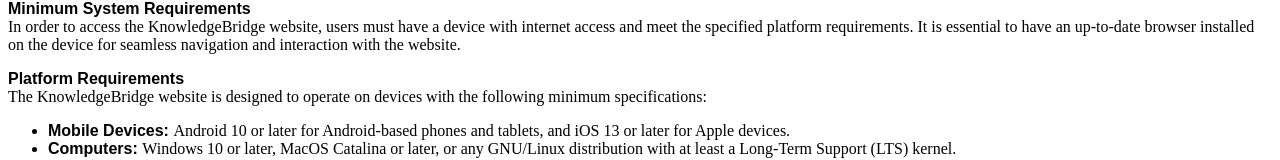
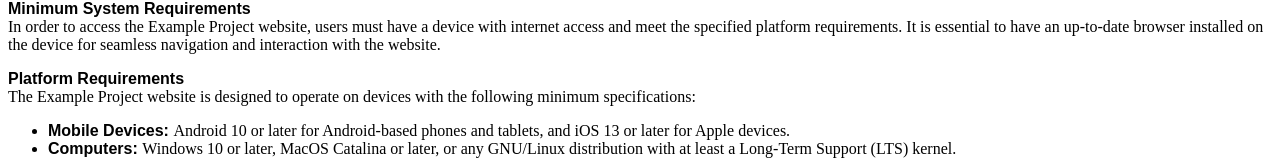
Before and after one commit to MemerGamer/ExampleProjectDocumentation, a plain HTML site: page index.html in a window 1280 px wide. Shown: the part 3234-3394 px from the top of the page. Drawn offline with Linux system fonts and the light colour scheme.

Commit message:
deploy: f28b6e328c9d27022bc3ce8b076bc43569df8049

```diff
--- a/index.html
+++ b/index.html
@@ -84,7 +84,7 @@
 </p><!-- l. 50 --><p class='noindent'>
 </p>
   <h3 class='sectionHead' id='purpose-of-the-project'><span class='titlemark'>2    </span> <a id='x1-30002'></a>Purpose of the project</h3>
-<!-- l. 52 --><p class='noindent'>KnowledgeBridge is the place where any Romanian high school student can obtain the
+<!-- l. 52 --><p class='noindent'>Example Project is the place where any Romanian high school student can obtain the
 necessary knowledge for preparing the baccalaureate exam. All the useful information
 collected into one place, exam models, archived tests, examples, materials, you name it, can
 be found on this site. Besides collecting this data to one place, it is important to connect the
@@ -205,7 +205,7 @@
 </p>
   <h5 class='subsubsectionHead' id='nonfunctional-requirements'><span class='titlemark'>3.3.2    </span> <a id='x1-180003.3.2'></a>Non-Functional Requirements</h5>
 <!-- l. 157 --><p class='noindent'><span class='paragraphHead' id='minimum-system-requirements'><a id='x1-190003.3.2'></a><span class='phvb7t-x-x-120'>Minimum System Requirements</span></span>
-  <br class='newline' />  In order to access the KnowledgeBridge website, users must have a device with internet
+  <br class='newline' />  In order to access the Example Project website, users must have a device with internet
 access and meet the specified platform requirements. It is essential to have an up-to-date
 
 
@@ -213,8 +213,8 @@
 website.
 </p>
 <!-- l. 160 --><p class='noindent'><span class='paragraphHead' id='platform-requirements'><a id='x1-200003.3.2'></a><span class='phvb7t-x-x-120'>Platform Requirements</span></span>
-  <br class='newline' />  The KnowledgeBridge website is designed to operate on devices with the following
-minimum specifications:
+  <br class='newline' />  The Example Project website is designed to operate on devices with the following minimum
+specifications:
 </p>
       <ul class='itemize1'>
       <li class='itemize'><span class='phvb7t-x-x-120'>Mobile Devices: </span>Android 10 or later for Android-based phones and tablets, and
@@ -223,20 +223,20 @@
       <li class='itemize'><span class='phvb7t-x-x-120'>Computers: </span>Windows 10 or later, MacOS Catalina or later, or any GNU/Linux
       distribution with at least a Long-Term Support (LTS) kernel.</li></ul>
 <!-- l. 168 --><p class='noindent'><span class='paragraphHead' id='browser-compatibility'><a id='x1-210003.3.2'></a><span class='phvb7t-x-x-120'>Browser Compatibility</span></span>
-  <br class='newline' />  The KnowledgeBridge website is optimized for use with browsers based on Chromium or
+  <br class='newline' />  The Example Project website is optimized for use with browsers based on Chromium or
 Firefox. Users are encouraged to access the site through up-to-date versions of these
 browsers for an optimal experience.
 </p>
 
 
 <!-- l. 171 --><p class='noindent'><span class='paragraphHead' id='authentication-process'><a id='x1-220003.3.2'></a><span class='phvb7t-x-x-120'>Authentication Process</span></span>
-  <br class='newline' />  To access the KnowledgeBridge website, users must authenticate themselves. The
+  <br class='newline' />  To access the Example Project website, users must authenticate themselves. The
 authentication process involves sending user-entered data to the backend, which then
 verifies the information against the database. This ensures secure and authorized access to
 the platform.
 </p>
 <!-- l. 174 --><p class='noindent'><span class='paragraphHead' id='product-properties'><a id='x1-230003.3.2'></a><span class='phvb7t-x-x-120'>Product Properties</span></span>
-  <br class='newline' />  KnowledgeBridge is a user-friendly website designed to provide efficient assistance to
+  <br class='newline' />  Example Project is a user-friendly website designed to provide efficient assistance to
 students. It incorporates features that enhance usability, reliability, scalability, and
 performance.
 </p>
@@ -246,7 +246,7 @@
 testing to ensure the robustness and reliability of the system.
 </p>
 <!-- l. 180 --><p class='noindent'><span class='paragraphHead' id='testing-procedures'><a id='x1-250003.3.2'></a><span class='phvb7t-x-x-120'>Testing Procedures</span></span>
-  <br class='newline' />  The KnowledgeBridge website will undergo a comprehensive testing process, including
+  <br class='newline' />  The Example Project website will undergo a comprehensive testing process, including
 functional testing followed by performance, usability, reliability, and scalability testing. Security
 testing will be conducted to identify and address potential vulnerabilities.
 
```
Also changed, not shown: 4 other files.
